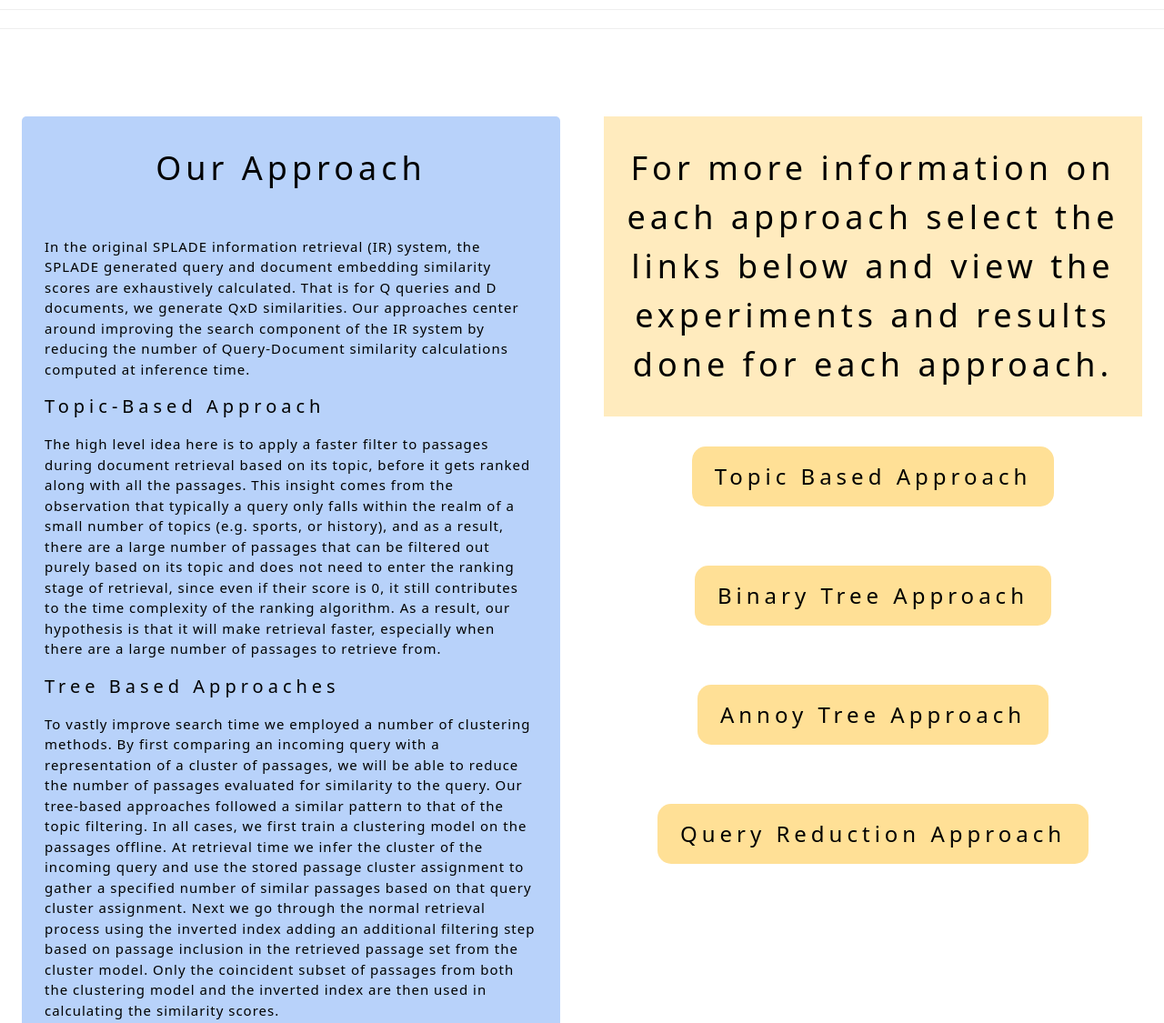
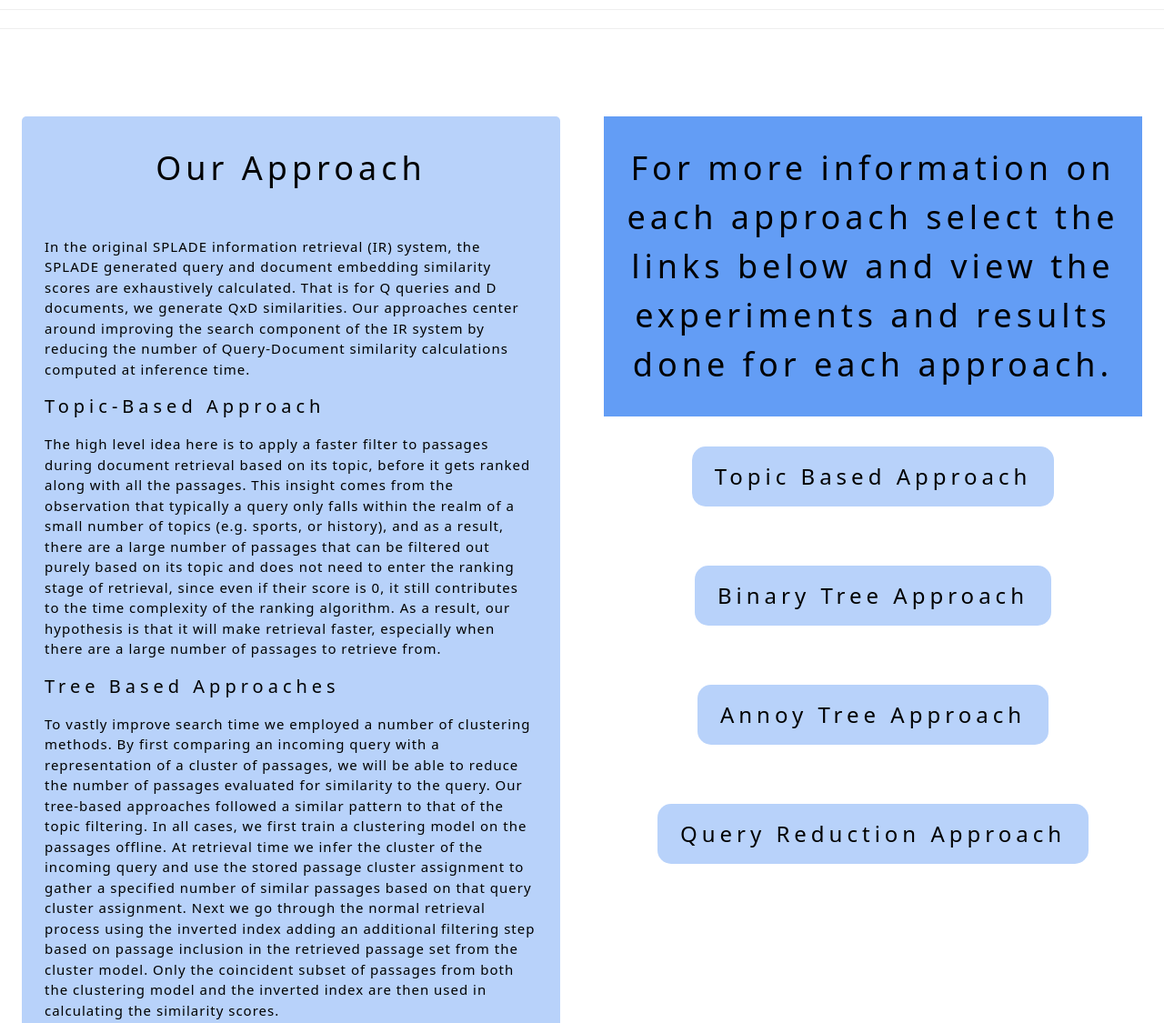
Before and after one commit to saniyalakka19/saniyalakka19.github.io, a plain HTML site: page index.html in a window 1280 px wide. Shown: the part 4920-6045 px from the top of the page at 91% size. Drawn offline with nearby package versions, Linux system fonts and the light colour scheme.

Commit message:
change color

```diff
--- a/index.html
+++ b/index.html
@@ -28,7 +28,7 @@ h1, h2, h4, h5 {
 }
 .test3{
     padding: 20px 25px;
-    background-color: rgb(255, 235, 190);
+    background-color: #639df5;
 }
 .column {
   float: left;
@@ -257,13 +257,13 @@ h1, h2, h4, h5 {
       <h1 class="w3-center">For more information on each approach select the links below and view the experiments and results done for each approach.</h1>
     </div>
       <br>
-      <h4 class="text-center"><a href="topic.html" class="button2">Topic Based Approach</a></h4>
+      <h4 class="text-center"><a href="topic.html" class="button">Topic Based Approach</a></h4>
       <br><br>
-      <h4 class="text-center"><a href="binary.html" class="button2">Binary Tree Approach</a></h4>
+      <h4 class="text-center"><a href="binary.html" class="button">Binary Tree Approach</a></h4>
       <br><br>
-      <h4 class="text-center"><a href="annoy.html" class="button2">Annoy Tree Approach</a></h4>
+      <h4 class="text-center"><a href="annoy.html" class="button">Annoy Tree Approach</a></h4>
       <br><br>
-      <h4 class="text-center"><a href="query.html" class="button2">Query Reduction Approach</a></h4>
+      <h4 class="text-center"><a href="query.html" class="button">Query Reduction Approach</a></h4>
     </div>
   </div>
 
```
